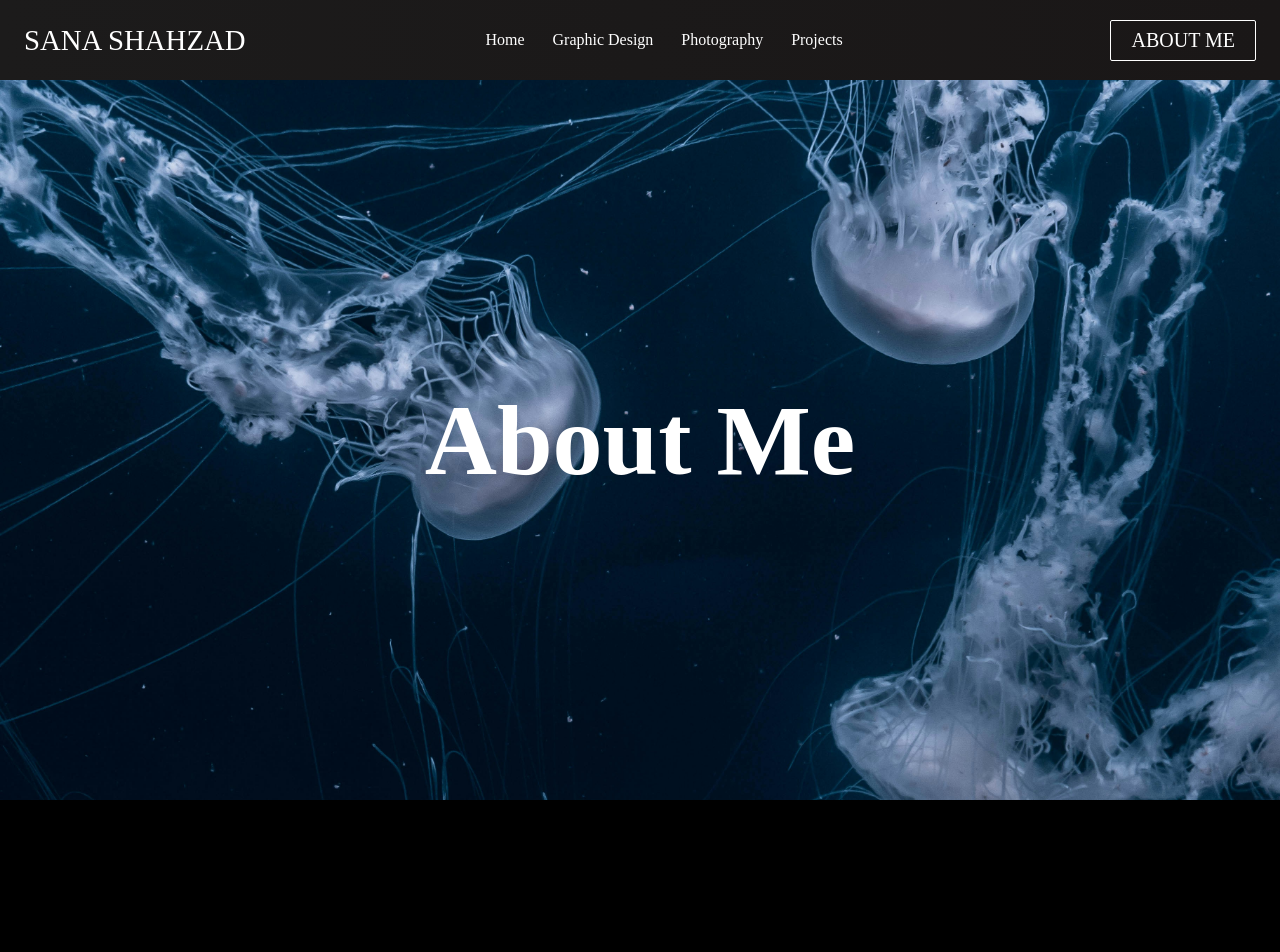
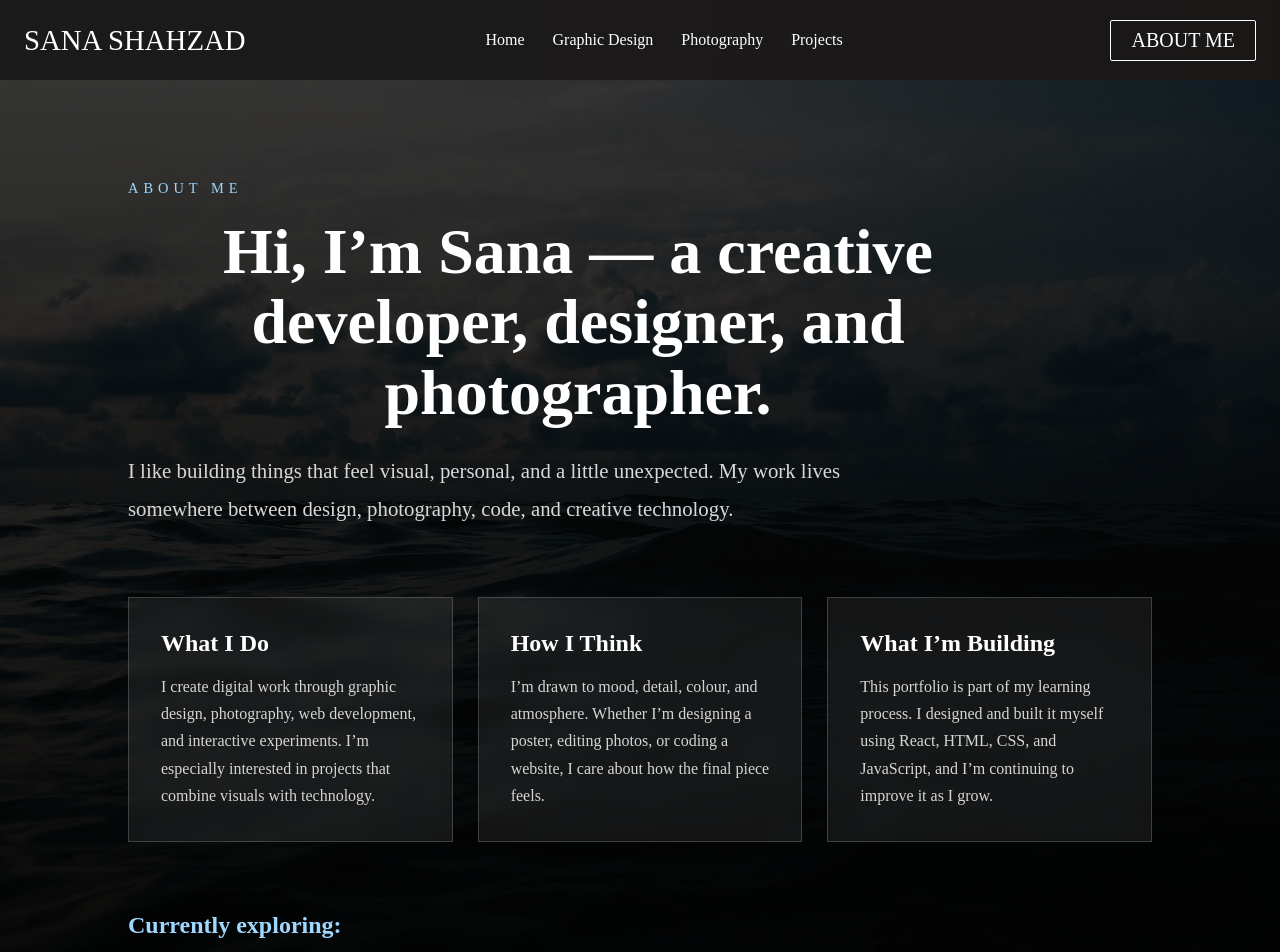
Before and after one commit to sunqn05/sana_shahzad, a React (Create React App) app: page /about in a window 1280 px wide. Shown: the top 952 px of the page. Before the commit the page ends 800 px from the top, so only its background shows below. Built offline with nearby package versions, Linux system fonts and the light colour scheme.

Commit message:
Add About page and improve homepage

```diff
--- /dev/null
+++ b/src/components/pages/About.css
@@ -0,0 +1,87 @@
+.about-page {
+  min-height: 100vh;
+  background:
+    linear-gradient(rgba(0, 0, 0, 0.75), rgba(0, 0, 0, 0.95)),
+    url('/images/img-home.jpg') center/cover no-repeat;
+  color: white;
+  padding: 100px 10%;
+}
+
+.about-hero {
+  max-width: 900px;
+  margin-bottom: 70px;
+}
+
+.about-label {
+  letter-spacing: 5px;
+  font-size: 0.9rem;
+  color: #9fd8ff;
+  margin-bottom: 20px;
+}
+
+.about-hero h1 {
+  font-size: 4rem;
+  line-height: 1.1;
+  margin-bottom: 24px;
+}
+
+.about-intro {
+  font-size: 1.3rem;
+  line-height: 1.8;
+  color: #d8d8d8;
+  max-width: 750px;
+}
+
+.about-content {
+  display: grid;
+  grid-template-columns: repeat(3, 1fr);
+  gap: 25px;
+}
+
+.about-card {
+  background: rgba(255, 255, 255, 0.07);
+  border: 1px solid rgba(255, 255, 255, 0.18);
+  padding: 32px;
+  backdrop-filter: blur(8px);
+  transition: 0.3s ease;
+}
+
+.about-card:hover {
+  transform: translateY(-8px);
+  border-color: #9fd8ff;
+}
+
+.about-card h2 {
+  margin-bottom: 16px;
+  font-size: 1.5rem;
+}
+
+.about-card p,
+.about-footer-note p {
+  color: #d6d6d6;
+  line-height: 1.7;
+}
+
+.about-footer-note {
+  margin-top: 70px;
+  max-width: 800px;
+}
+
+.about-footer-note h2 {
+  margin-bottom: 12px;
+  color: #9fd8ff;
+}
+
+@media screen and (max-width: 900px) {
+  .about-page {
+    padding: 80px 7%;
+  }
+
+  .about-hero h1 {
+    font-size: 2.6rem;
+  }
+
+  .about-content {
+    grid-template-columns: 1fr;
+  }
+}
--- a/src/components/pages/About.js
+++ b/src/components/pages/About.js
@@ -1,6 +1,62 @@
-import React from "react";
-import '../../App.css'
+import React from 'react';
+import '../../App.css';
+import './About.css';
 
-export default function About() {
-    return <h1 className='about'>About Me</h1>
+function About() {
+  return (
+    <div className='about-page'>
+      <section className='about-hero'>
+        <p className='about-label'>ABOUT ME</p>
+
+        <h1>
+          Hi, I’m Sana — a creative developer, designer, and photographer.
+        </h1>
+
+        <p className='about-intro'>
+          I like building things that feel visual, personal, and a little
+          unexpected. My work lives somewhere between design, photography,
+          code, and creative technology.
+        </p>
+      </section>
+
+      <section className='about-content'>
+        <div className='about-card'>
+          <h2>What I Do</h2>
+          <p>
+            I create digital work through graphic design, photography, web
+            development, and interactive experiments. I’m especially interested
+            in projects that combine visuals with technology.
+          </p>
+        </div>
+
+        <div className='about-card'>
+          <h2>How I Think</h2>
+          <p>
+            I’m drawn to mood, detail, colour, and atmosphere. Whether I’m
+            designing a poster, editing photos, or coding a website, I care
+            about how the final piece feels.
+          </p>
+        </div>
+
+        <div className='about-card'>
+          <h2>What I’m Building</h2>
+          <p>
+            This portfolio is part of my learning process. I designed and built
+            it myself using React, HTML, CSS, and JavaScript, and I’m continuing
+            to improve it as I grow.
+          </p>
+        </div>
+      </section>
+
+      <section className='about-footer-note'>
+        <h2>Currently exploring:</h2>
+        <p>
+          creative coding, interactive websites, visual design, photography,
+          UI/UX, and projects that feel like experiences.
+        </p>
+      </section>
+    </div>
+  );
 }
+
+export default About;
```
